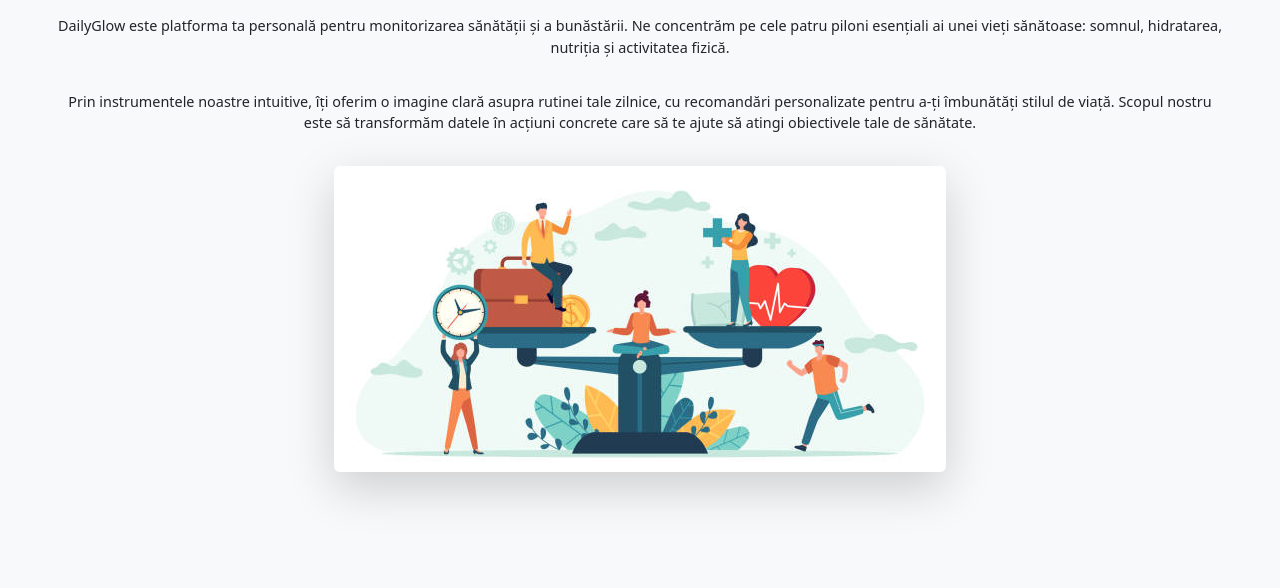
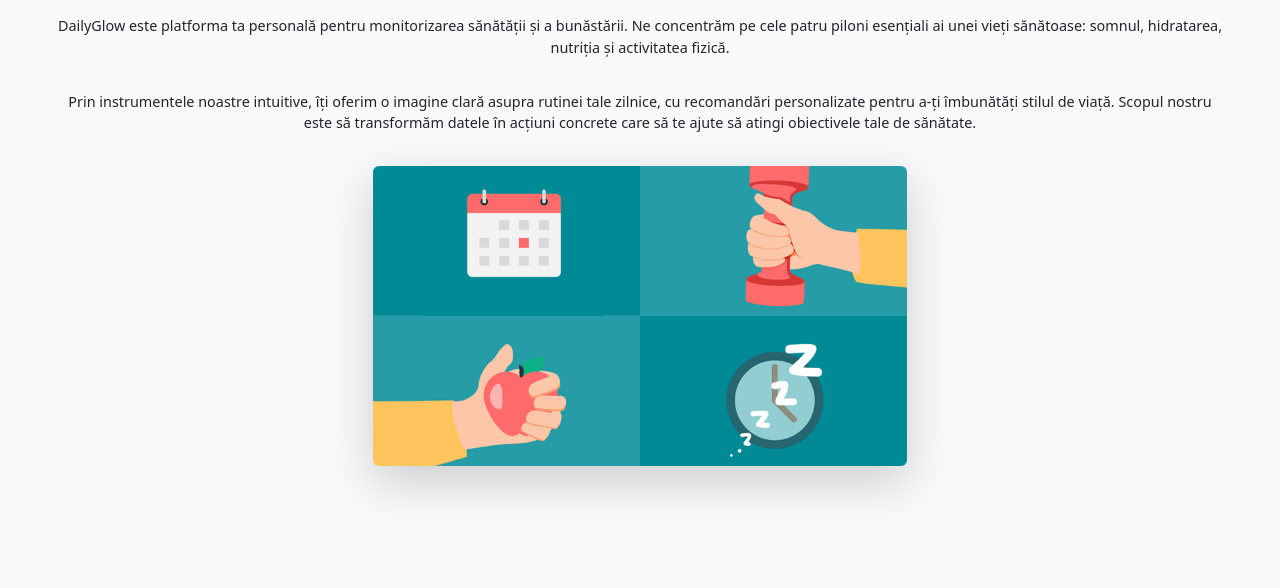
Before and after one commit to sebique2003/DailyGlow-PWeb, a plain HTML site: page frontend/html/about.html in a window 1280 px wide. Shown: the part 212-800 px from the top of the page. Drawn offline with Linux system fonts and the light colour scheme.

Commit message:
update pic about

```diff
--- a/frontend/html/about.html
+++ b/frontend/html/about.html
@@ -78,7 +78,7 @@
                 transformăm datele în acțiuni concrete care să te ajute să atingi obiectivele tale de sănătate.</p>
 
             <div class="about-image">
-                <img src="/trash/about.jpg" alt="Despre Noi" class="img-fluid rounded shadow-lg" style="max-height: 500px; width: auto;">
+                <img src="/trash/1.png" alt="Despre Noi" class="img-fluid rounded shadow-lg" style="max-height: 300px; width: auto;">
             </div>
         </section>
 
```
Also changed, not shown: trash/1.png (added), trash/about.jpg (deleted).
